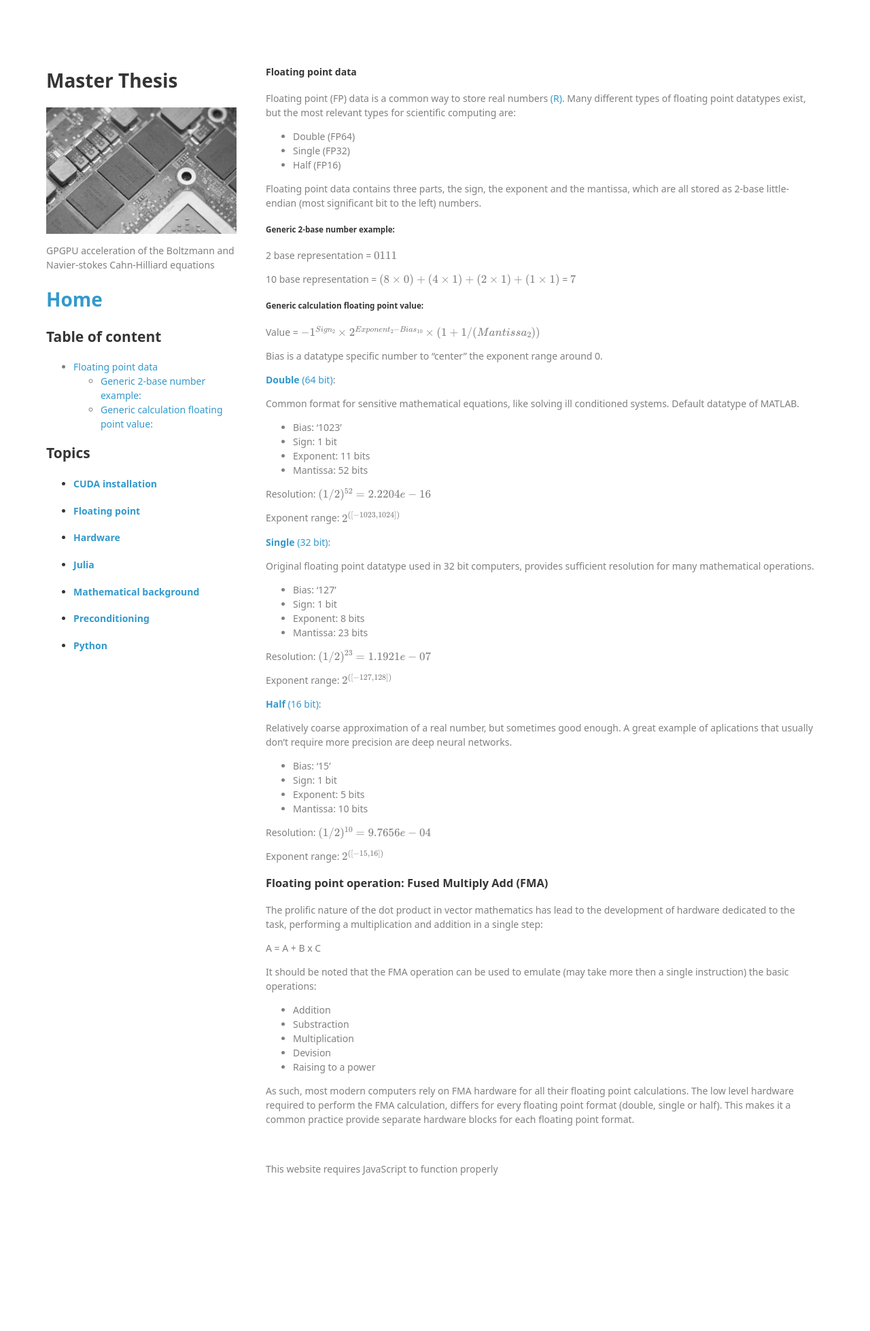
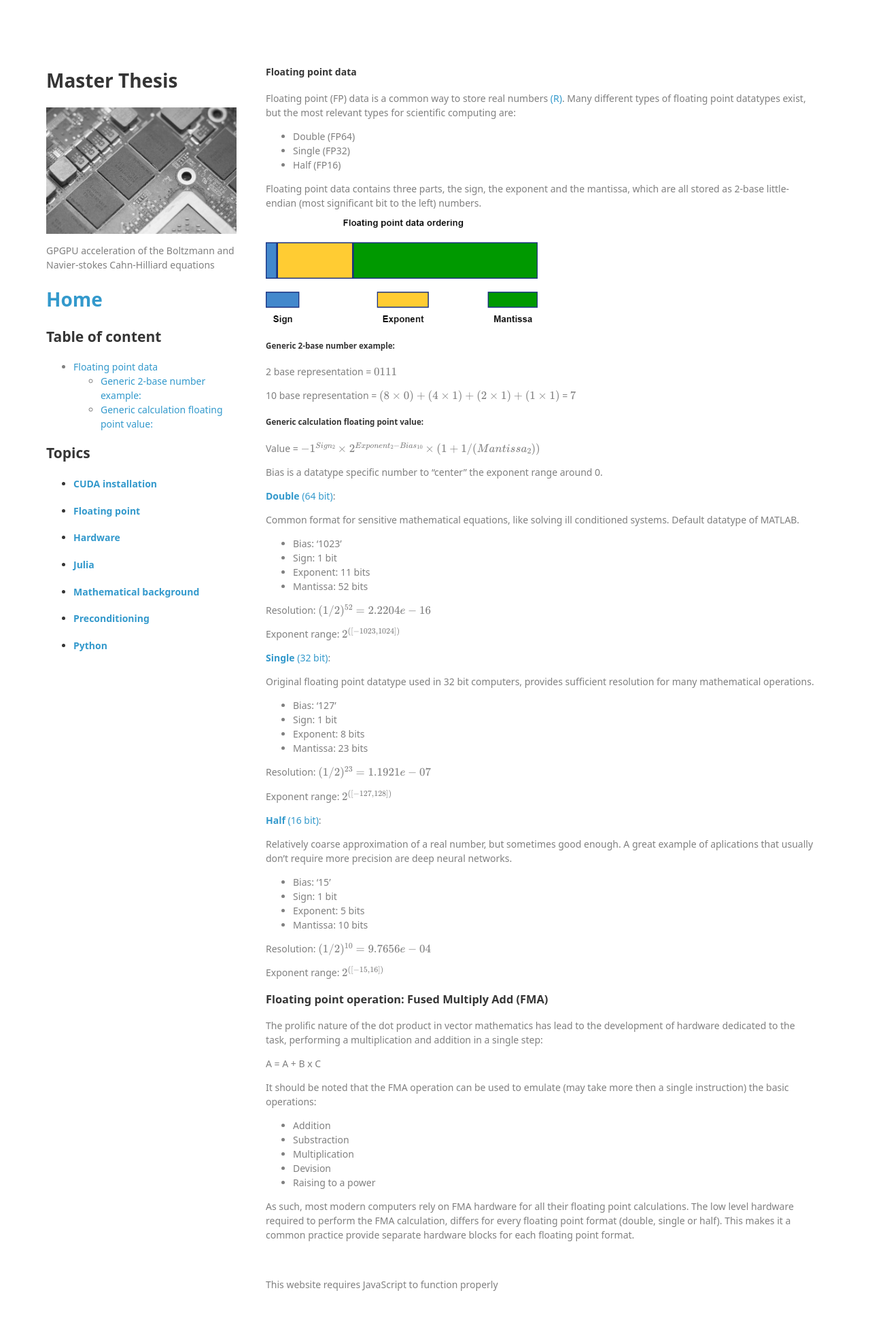
Before and after one commit to lucasbekker/lucasbekker.github.io, a Jekyll site: the page built from _sections/Floating point.md, in a window 1280 px wide. Shown: the whole page at 68% size. Built offline with Jekyll 4.4.1, drawn with Linux system fonts in a browser that asks for light colours; nearby versions of some CDN libraries; formulas are drawn with MathJax 3; before the commit the page ends 1788 px from its top, so only the background shows below that.

Commit message:
Added floating point image

```diff
--- a/_sections/Floating point.md
+++ b/_sections/Floating point.md
@@ -11,7 +11,10 @@ Floating point (FP) data is a common way to store real numbers [(R)](https://en.
  - Single (FP32)
  - Half (FP16)
 
- Floating point data contains three parts, the sign, the exponent and the mantissa, which are all stored as 2-base little-endian (most significant bit to the left) numbers.
+Floating point data contains three parts, the sign, the exponent and the mantissa, which are all stored as 2-base little-endian (most significant bit to the left) numbers.
+
+
+![Floating point](../image/Float.png){:width="400px"}
 
 ##### Generic 2-base number example:
 
```
Also changed, not shown: image/Float.png (added).
